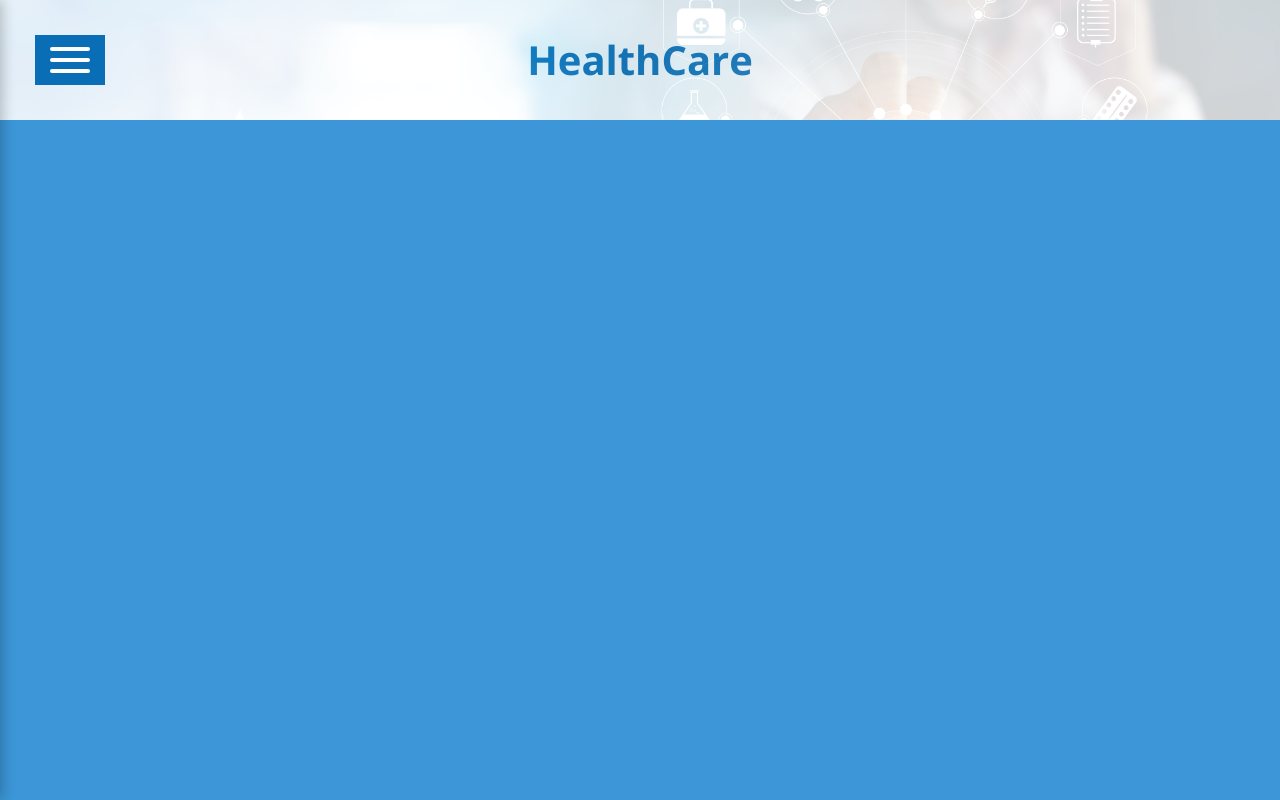
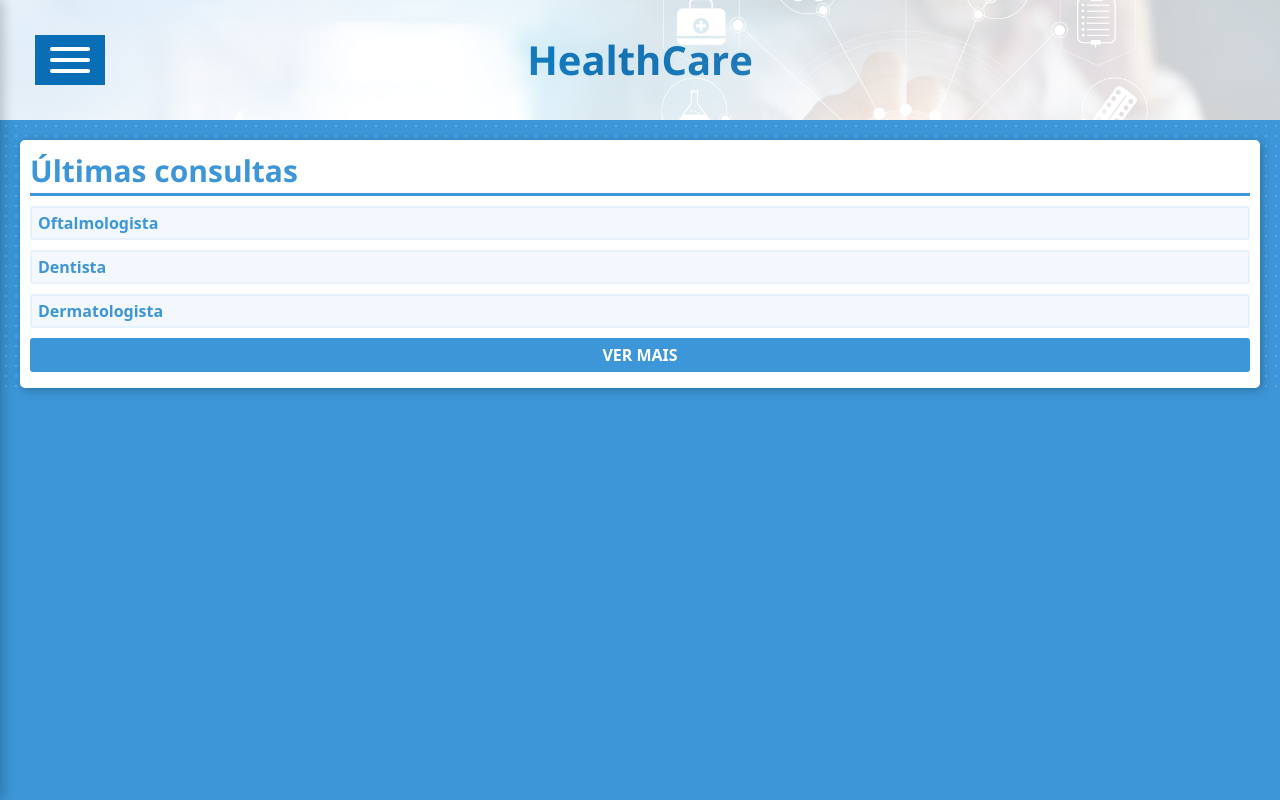
Before and after one commit to e-bruns/health-care-app, a React (Create React App) app: page /home in a window 1280 px wide. Built offline with nearby package versions, Linux system fonts and the light colour scheme.

Commit message:
alteracoes

```diff
--- a/package.json
+++ b/package.json
@@ -10,6 +10,7 @@
     "@testing-library/jest-dom": "^5.16.3",
     "@testing-library/react": "^12.1.4",
     "@testing-library/user-event": "^13.5.0",
+    "axios": "^0.26.1",
     "bootstrap": "^5.1.3",
     "react": "^17.0.2",
     "react-bootstrap": "^2.2.2",
--- a/src/App.js
+++ b/src/App.js
@@ -18,6 +18,7 @@ function App() {
           <Route path="/resetpswd" element={<ResetPswdScreen />} />
           <Route path="/home" element={<HomeScreen />} />
           <Route path="/exam" element={<ExamScreen />} />
+          <Route path='*' element={<LoginScreen />} />
         </Routes>
       </Router>
     </div>
--- /dev/null
+++ b/src/screens/_components/CardLast.css
@@ -0,0 +1,41 @@
+.cardLast {
+  background-color: white;
+  border-radius: 5px;
+  margin: 20px;
+  box-shadow: 2px 2px 10px #00000040;
+  padding-bottom: 6px;
+}
+
+.cardLast__title {
+  font-size: 30px;
+  font-weight: 700;
+  color: #3C96D7;
+  padding-top: 8px;
+  border-bottom: 3px solid #3C96D7;
+  margin: 10px;
+  font-family: 'Open Sans';
+}
+
+.cardLast__block_line {
+  color: #3C96D7;
+  font-weight: 650;
+  background-color: #3C96D710;
+  border-radius: 3px;
+  margin: 10px;
+  padding: 3px 6px;
+  border: 2px solid #3C96D710;
+}
+
+.cardLast__button {
+  margin: 10px;
+  background-color: #3C96D7;
+  border-radius: 3px;
+  padding: 5px;
+  text-align: center;
+  font-weight: 600;
+  color: white;
+}
+
+.cardLast__button:hover {
+  cursor: pointer;
+}
--- /dev/null
+++ b/src/screens/_components/CardLast.js
@@ -0,0 +1,21 @@
+import React from 'react';
+import './CardLast.css';
+import { useNavigate } from 'react-router-dom';
+
+function CardLast() {
+  const navigate = useNavigate();
+
+  return (
+    <div className='cardLast'>
+      <div className='cardLast__title'>Últimas consultas</div>
+      <div className='cardLast__block'>
+        <div className='cardLast__block_line'>Oftalmologista</div>
+        <div className='cardLast__block_line'>Dentista</div>
+        <div className='cardLast__block_line'>Dermatologista</div>
+      </div>
+      <div className='cardLast__button' onClick={() => navigate("/:teste")}>VER MAIS</div>
+    </div>
+  );
+}
+
+export default CardLast;
--- a/src/screens/_components/MenuHeaderMain.js
+++ b/src/screens/_components/MenuHeaderMain.js
@@ -15,6 +15,7 @@ function MenuHeaderMain() {
         </div>
 
         <div className="MenuHeader__Submenu">
+          <div onClick={() => navigate("/")}>Home</div>
           <div>Consultas</div>
           <div onClick={() => navigate("/exam")}>Exames</div>
           <div>Tratamentos</div>
--- a/src/screens/home/index.js
+++ b/src/screens/home/index.js
@@ -1,13 +1,14 @@
-import React, {useState} from 'react';
+import React, { useState } from 'react';
+import CardLast from '../_components/CardLast';
 import MenuHeaderMain from '../_components/MenuHeaderMain';
 import ModalGlobal from '../_components/ModalGlobal';
 
 function HomeScreen() {
 
   return <div>
-    <MenuHeaderMain/>
-
-  </div>
+    <MenuHeaderMain />
+    <CardLast />
+  </div>;
 }
 
 export default HomeScreen;
```
Also changed, not shown: 1 other file (tests, documents, lock files or other folders).
